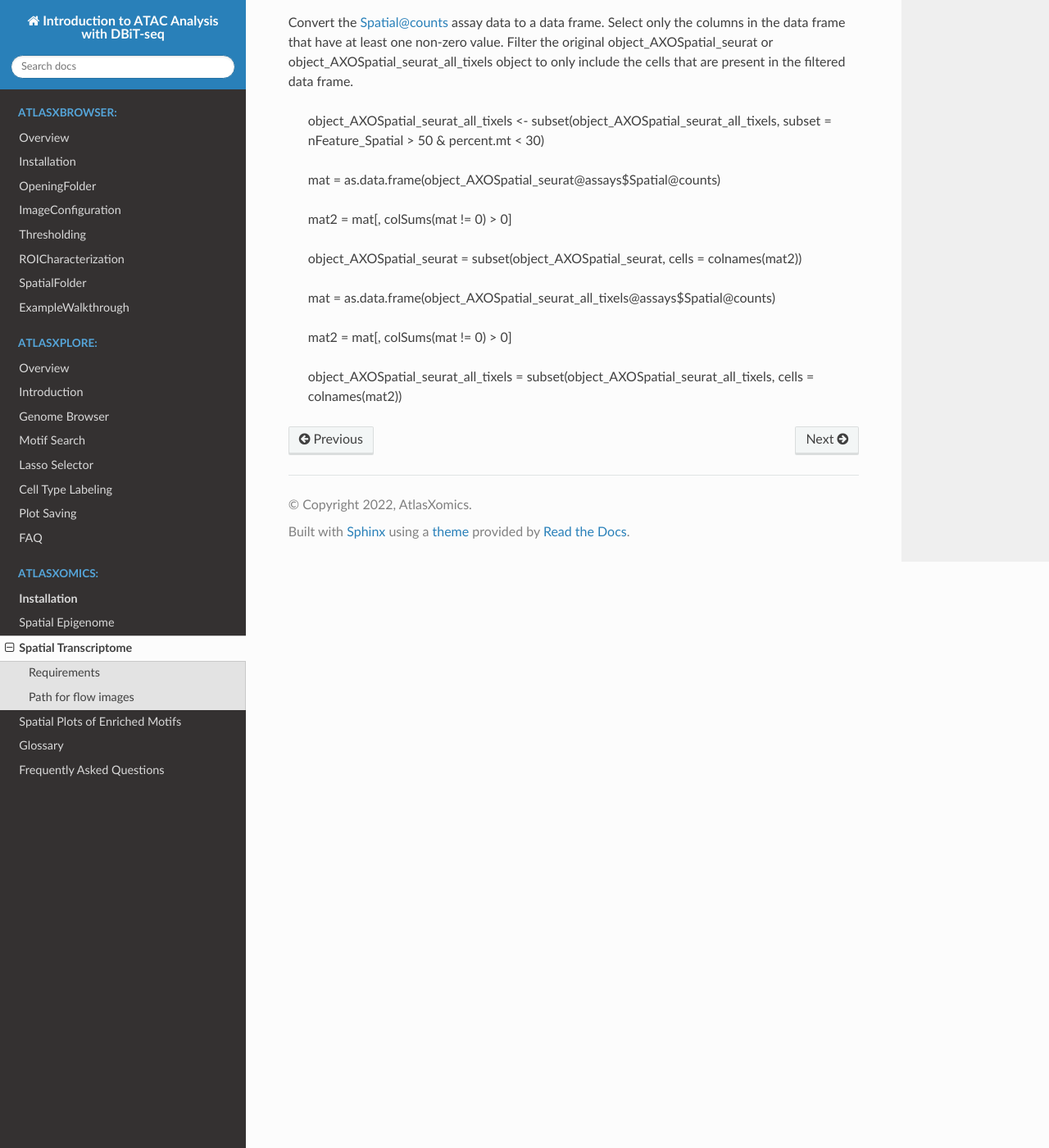
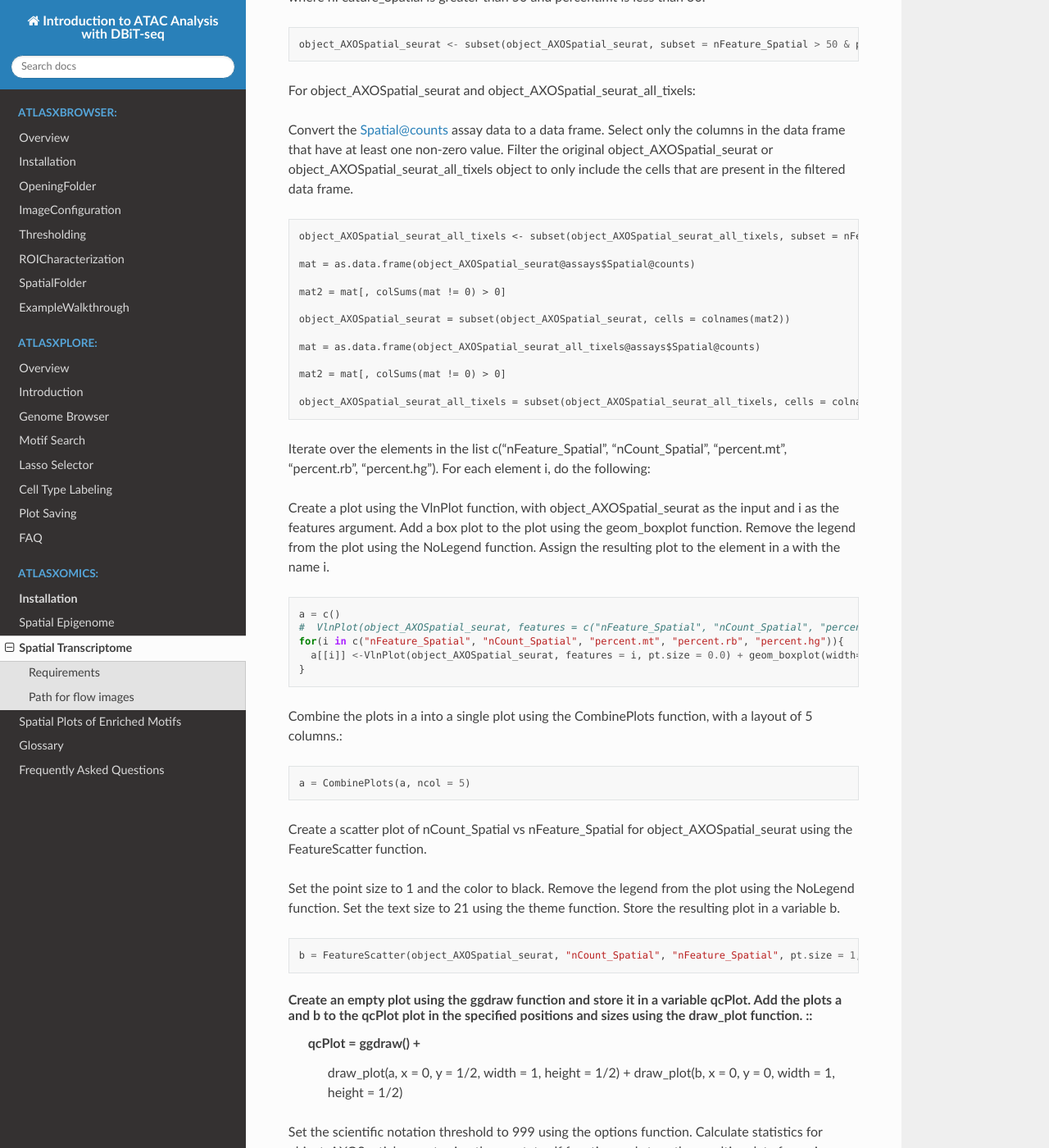
Before and after one commit to atlasxomics/AtlasXpipeline_docs, a Sphinx documentation site: the page built from docs/SpatialTranscriptome.rst, in a window 1280 px wide and 1400 px high, scrolled down 9602 px. Shown: the whole window at 82% size. Built offline with Sphinx 7.4.7 and the Read the Docs theme 2.0.0, drawn with Linux system fonts in a browser that asks for light colours; some of the changed text lies outside the part shown.

Commit message:
Update SpatialTranscriptome.rst

```diff
--- a/docs/SpatialTranscriptome.rst
+++ b/docs/SpatialTranscriptome.rst
@@ -150,10 +150,15 @@ In case of any error or warning, handle them using the tryCatch function: ::
     }
   )
 Create a function called Load_AtlasXomics to read the AtlasXomics spatial dataset into a Seurat object. It accepts several parameters:
+
 *data.dir:* The directory containing matrix.mtx, genes.tsv, barcodes.tsv along with a subdirectory spatial containing .png tissue image, scalefactors_json.json, and tissue_positions_list.csv.
+
 *assay:* The name of the assay to assign to the data within the Seurat object (default is 'Spatial').
+
 *slice:* The name of the tissue to assign to the data within the Seurat object (default is 'slice1').
+
 *filter.matrix:* A logical value indicating whether to filter the spatial expression matrix based on known tissue positions (default is TRUE).
+
 *to.upper:* A logical value indicating whether to convert the row names of the data matrix to uppercase (default is FALSE). ::
 
   Load_AtlasXomics <- function(
@@ -212,7 +217,7 @@
 
   object[[slice]] <- image
 
-If filter.matrix is TRUE, subset the Seurat object to only include rows that are on tissue cells using the rownames function.
+If filter.matrix is TRUE, subset the Seurat object to only include rows that are on tissue cells using the rownames function. ::
 
   if (filter.matrix) {
     on_tissue_cells <- rownames(object@images$slice1@coordinates)
@@ -227,17 +232,21 @@ Create a Seurat object called object_AXOSpatial_seurat by calling the Load_Atlas
 Create a Seurat object called object_AXOSpatial_seurat_all_tixels by calling the Load_AtlasXomics function with the data.dir argument set to dataset and the filter.matrix argument set to FALSE. ::
 
   object_AXOSpatial_seurat_all_tixels = Load_AtlasXomics(data.dir = dataset, filter.matrix = FALSE)
+
 Add a new metadata column called orig.ident to both object_AXOSpatial_seurat and object_AXOSpatial_seurat_all_tixels, setting the value to project_name as a factor. ::
 
   object_AXOSpatial_seurat$orig.ident = as.factor(project_name)
   object_AXOSpatial_seurat_all_tixels$orig.ident = as.factor(project_name)
+
 Set the Idents of both object_AXOSpatial_seurat and object_AXOSpatial_seurat_all_tixels to 'orig.ident'. ::
 
   Idents(object_AXOSpatial_seurat) = 'orig.ident'
   Idents(object_AXOSpatial_seurat_all_tixels) = 'orig.ident'
+
 Create a new object called object_AXOSpatial_seurat_all_tixels0 that is a copy of object_AXOSpatial_seurat_all_tixels. ::
 
   object_AXOSpatial_seurat_all_tixels0 <- object_AXOSpatial_seurat_all_tixels
+
 Add new metadata columns to object_AXOSpatial_seurat and object_AXOSpatial_seurat_all_tixels using the PercentageFeatureSet function. ::
 
   object_AXOSpatial_seurat[["percent.mt"]] <- PercentageFeatureSet(object_AXOSpatial_seurat, pattern = "^[Mm][Tt]-")
@@ -348,7 +357,7 @@ For object_AXOSpatial_seurat and object_AXOSpatial_seurat_all_tixels:
 
 Convert the Spatial@counts assay data to a data frame.
 Select only the columns in the data frame that have at least one non-zero value.
-Filter the original object_AXOSpatial_seurat or object_AXOSpatial_seurat_all_tixels object to only include the cells that are present in the filtered data frame.
+Filter the original object_AXOSpatial_seurat or object_AXOSpatial_seurat_all_tixels object to only include the cells that are present in the filtered data frame. ::
 
   object_AXOSpatial_seurat_all_tixels <- subset(object_AXOSpatial_seurat_all_tixels, subset = nFeature_Spatial > 50 & percent.mt < 30)
 
@@ -363,3 +372,43 @@ Filter the original object_AXOSpatial_seurat or object_AXOSpatial_seurat_all_tix
   mat2 = mat[, colSums(mat != 0) > 0]
 
   object_AXOSpatial_seurat_all_tixels = subset(object_AXOSpatial_seurat_all_tixels, cells = colnames(mat2))
+
+Iterate over the elements in the list c("nFeature_Spatial", "nCount_Spatial", "percent.mt", "percent.rb", "percent.hg"). For each element i, do the following:
+
+Create a plot using the VlnPlot function, with object_AXOSpatial_seurat as the input and i as the features argument.
+Add a box plot to the plot using the geom_boxplot function.
+Remove the legend from the plot using the NoLegend function.
+Assign the resulting plot to the element in a with the name i. ::
+
+  a = c()
+  #  VlnPlot(object_AXOSpatial_seurat, features = c("nFeature_Spatial", "nCount_Spatial", "percent.mt", "percent.rb", "percent.hg"), pt.size = 0.0, combine = FALSE) + NoLegend()
+  for(i in c("nFeature_Spatial", "nCount_Spatial", "percent.mt", "percent.rb", "percent.hg")){
+    a[[i]] <-VlnPlot(object_AXOSpatial_seurat, features = i, pt.size = 0.0) + geom_boxplot(width=0.1, color="black", fill="white", outlier.shape = NA) + NoLegend()
+  }
+
+Combine the plots in a into a single plot using the CombinePlots function, with a layout of 5 columns.::
+
+  a = CombinePlots(a, ncol = 5)
+
+Create a scatter plot of nCount_Spatial vs nFeature_Spatial for object_AXOSpatial_seurat using the FeatureScatter function.
+
+Set the point size to 1 and the color to black.
+Remove the legend from the plot using the NoLegend function.
+Set the text size to 21 using the theme function.
+Store the resulting plot in a variable b. ::
+
+  b = FeatureScatter(object_AXOSpatial_seurat, "nCount_Spatial", "nFeature_Spatial", pt.size = 1, cols = 'black', ) + NoLegend() +theme(text=element_text(size=21))
+
+Create an empty plot using the ggdraw function and store it in a variable qcPlot. Add the plots a and b to the qcPlot plot in the specified positions and sizes using the draw_plot function. ::
+  qcPlot = ggdraw() +
+    draw_plot(a, x = 0, y = 1/2, width = 1, height = 1/2) +
+    draw_plot(b, x = 0, y = 0, width = 1, height = 1/2)
+
+Set the scientific notation threshold to 999 using the options function. Calculate statistics for object_AXOSpatial_seurat using the qc_stats_df function and store the resulting data frame in a variable on_tiss_after_filter. Bind the data frame on_tiss_before_filter and on_tiss_after_filter together horizontally and store the result in a variable on_tiss_stats.::
+
+  options(scipen = 999)
+  on_tiss_after_filter <- qc_stats_df(object_AXOSpatial_seurat, row.name = "After Filtering")
+  on_tiss_stats <- cbind(on_tiss_before_filter , on_tiss_after_filter)
+
+Set the Idents of object_AXOSpatial_seurat_all_tixels to 'tissue'. ::
+  Idents(object_AXOSpatial_seurat_all_tixels) = 'tissue'
```
Also changed, not shown: other parts of docs/SpatialTranscriptome.rst (+2 -2 lines).
